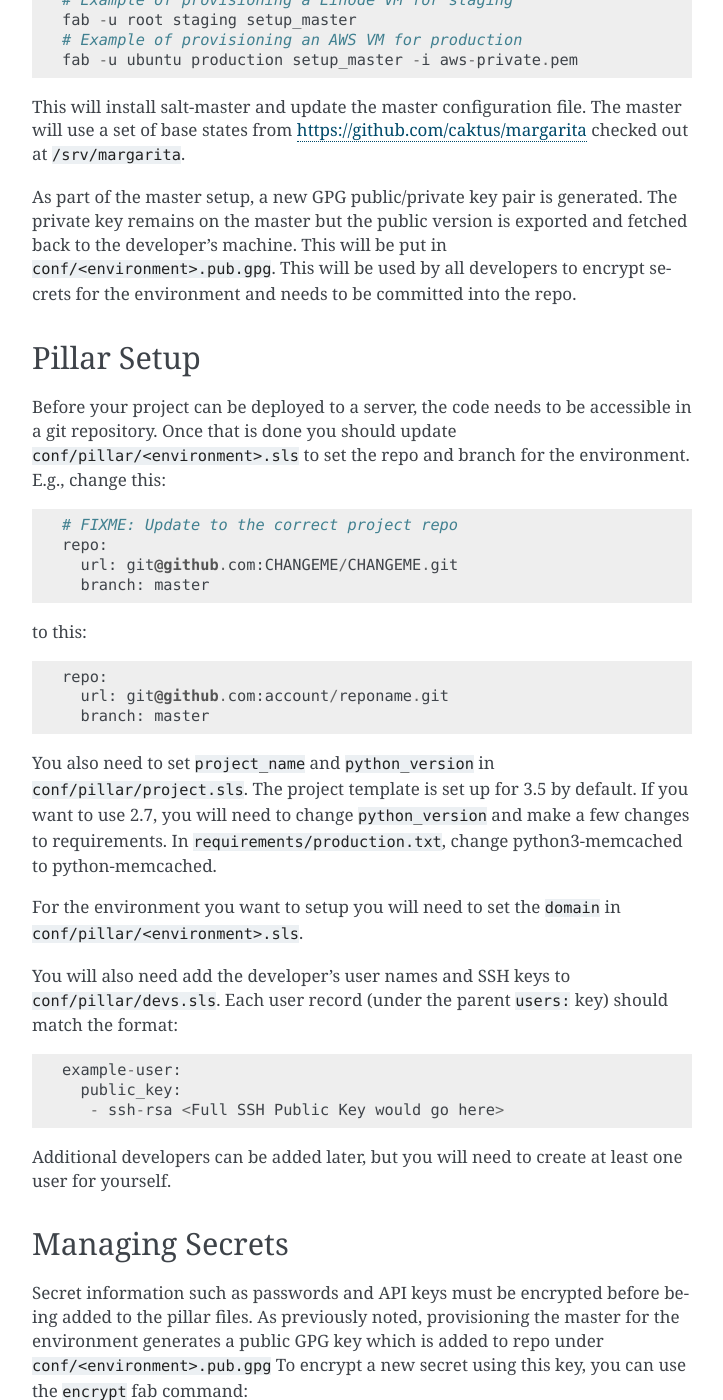
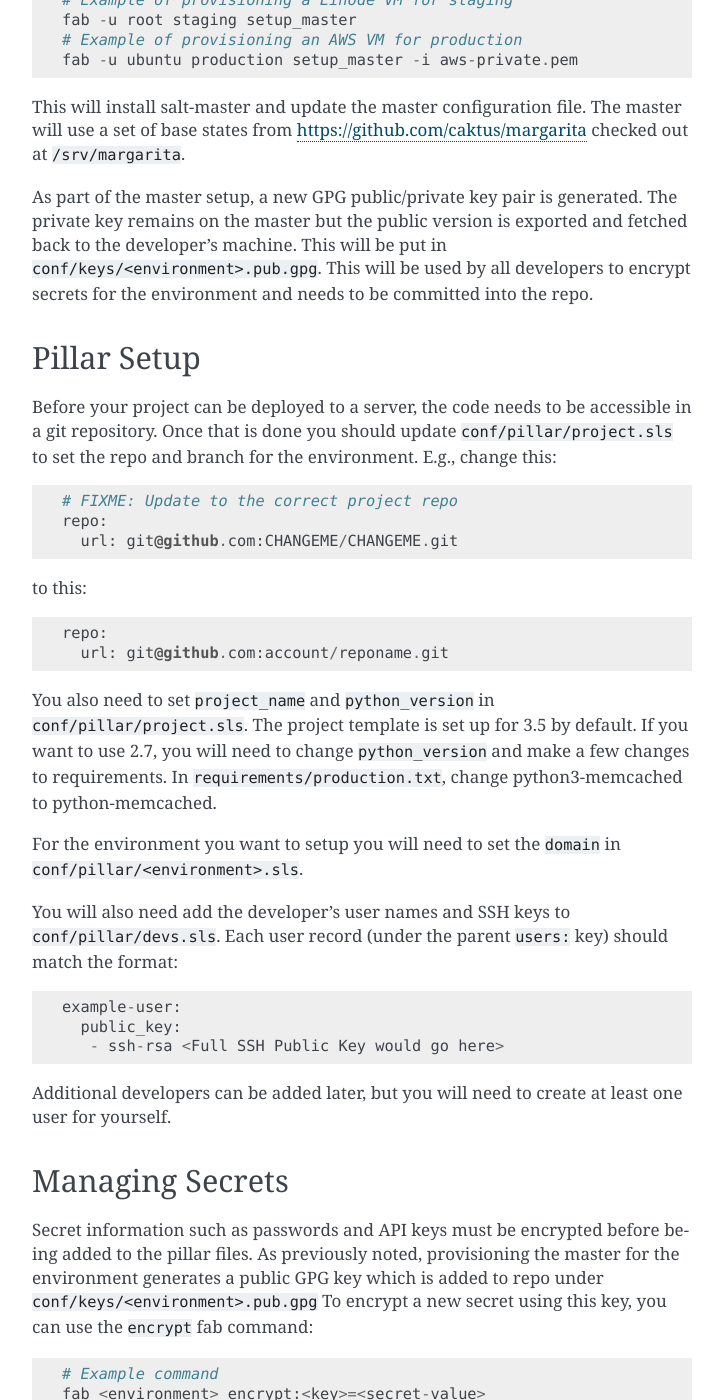
Before and after one commit to caktus/django-project-template, a Sphinx documentation site: the page built from docs/dev/provisioning.rst, in a window 1280 px wide and 1400 px high, scrolled down 881 px. Shown: the whole window, without its empty margins (388-1111 px from the left). Built offline with Sphinx 7.4.7, drawn with Linux system fonts in a browser that asks for light colours; pages that are not in the unit, such as notebooks, are missing from menus; some of the changed text lies outside the part shown.

Commit message:
Minor doc changes based on the recent PRs
Namely #250 and #251

```diff
--- a/docs/dev/provisioning.rst
+++ b/docs/dev/provisioning.rst
@@ -48,7 +48,7 @@ at ``/srv/margarita``.
 
 As part of the master setup, a new GPG public/private key pair is generated. The private
 key remains on the master but the public version is exported and fetched back to the
-developer's machine. This will be put in ``conf/<environment>.pub.gpg``. This will
+developer's machine. This will be put in ``conf/keys/<environment>.pub.gpg``. This will
 be used by all developers to encrypt secrets for the environment and needs to be
 committed into the repo.
 
@@ -58,19 +58,17 @@ Pillar Setup
 
 Before your project can be deployed to a server, the code needs to be
 accessible in a git repository. Once that is done you should update
-``conf/pillar/<environment>.sls`` to set the repo and branch for the environment.
+``conf/pillar/project.sls`` to set the repo and branch for the environment.
 E.g., change this::
 
     # FIXME: Update to the correct project repo
     repo:
       url: git@github.com:CHANGEME/CHANGEME.git
-      branch: master
 
 to this::
 
     repo:
       url: git@github.com:account/reponame.git
-      branch: master
 
 You also need to set ``project_name`` and ``python_version`` in ``conf/pillar/project.sls``.
 The project template is set up for 3.5 by default. If you want to use 2.7, you will need to change ``python_version`` and make a few changes to requirements. In ``requirements/production.txt``, change python3-memcached to python-memcached.
@@ -94,7 +92,7 @@ Managing Secrets
 
 Secret information such as passwords and API keys must be encrypted before being added
 to the pillar files. As previously noted, provisioning the master for the environment
-generates a public GPG key which is added to repo under ``conf/<environment>.pub.gpg``
+generates a public GPG key which is added to repo under ``conf/keys/<environment>.pub.gpg``
 To encrypt a new secret using this key, you can use the ``encrypt`` fab command::
 
     # Example command
@@ -167,13 +165,13 @@ server like so::
     # Generating the staging deploy key
     make staging-deploy-key
 
-This will generate two files named ``<environment>.priv`` and ``conf/<environment>.pub.ssh``.
+This will generate two files named ``<environment>.priv`` and ``conf/keys/<environment>.pub.ssh``.
 The first file contains the private key and the second file contains the public
 key. The public key needs to be added to the "Deploy keys" in the GitHub repository.
 For more information, see the Github docs on managing deploy keys:
 https://help.github.com/articles/managing-deploy-keys
 
-The text in the private key file should be added to `conf/pillar/<environment>.sls``
+The text in the private key file should be added to ``conf/pillar/<environment>.sls``
 under the label `github_deploy_key` but it must be encrypted first. To encrypt
 the file you can use the same ``encrypt`` fab command as before passing the filename
 rather than a key/value pair::
@@ -220,9 +218,9 @@ Setup Checklist
 
 To summarize the steps above, you can use the following checklist
 
-- ``repo`` is set in ``conf/pillar/<environment>.sls``
+- ``repo`` is set in ``conf/pillar/project.sls``
+- Project name has been set in ``conf/pillar/project.sls``
 - Developer user names and SSH keys have been added to ``conf/pillar/devs.sls``
-- Project name has been set in ``conf/pillar/project.sls``
 - Environment domain name has been set in ``conf/pillar/<environment>.sls``
 - Environment secrets including the deploy key have been set in ``conf/pillar/<environment>.sls``
 
```
